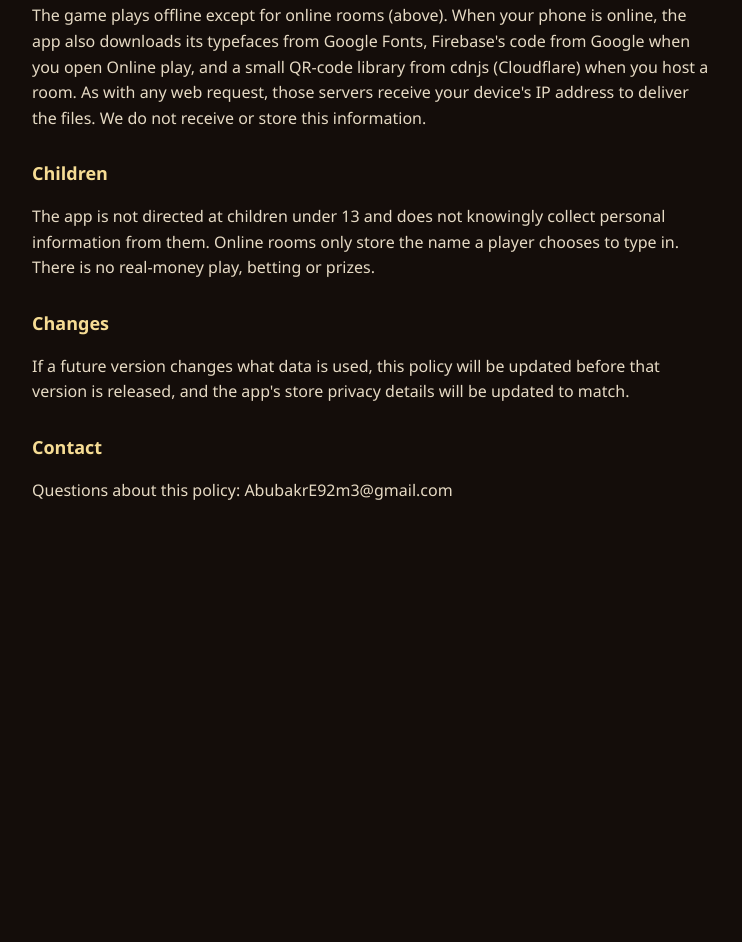
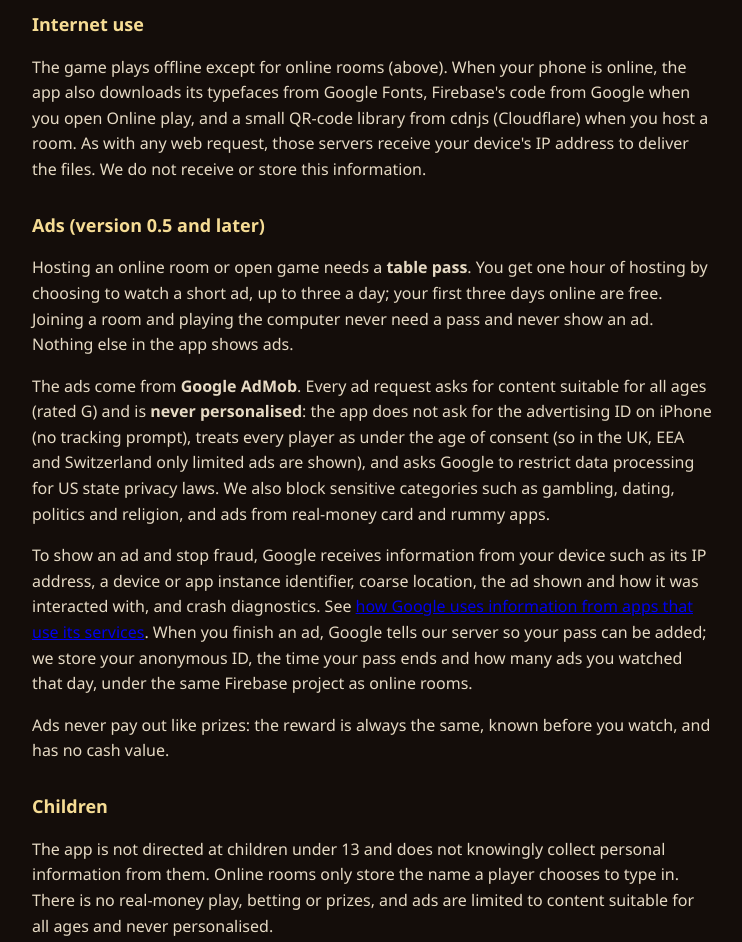
Before and after one commit to abubakre92m3-web/noor-pro-site, a plain HTML site: page rummy-privacy.html in a window 1280 px wide. Shown: the part 1412-2354 px from the top of the page, without its empty margins (268-1010 px from the left). Before the commit the page ends 1991 px from the top, so only its background shows below. Drawn offline with Linux system fonts and the light colour scheme.

Commit message:
Rummy privacy: rewarded ads (version 0.5): AdMob, G-rated, non-personalised, table pass
Co-Authored-By: Claude Opus 5.5 <noreply@anthropic.com>

```diff
--- a/rummy-privacy.html
+++ b/rummy-privacy.html
@@ -11,10 +11,10 @@
 </style></head>
 <body><main>
   <h1>Rummy Royale Privacy Policy</h1>
-  <p class="muted">Effective 25 October 2026 · applies to the Rummy Royale app for Android, iPhone and iPad (com.rummyroyale.app)</p>
+  <p class="muted">Effective 15 November 2026 · applies to the Rummy Royale app for Android, iPhone and iPad (com.rummyroyale.app)</p>
 
   <h2>The short version</h2>
-  <p>Games against the computer keep everything on your phone. Only if you play <b>Online</b>, start an open game, or make a player profile for <b>Friends</b> does the app store data on Google Firebase, under an anonymous ID with no email, phone number or sign-in. There are no ads, no analytics and no tracking, and nothing is sold or shared.</p>
+  <p>Games against the computer keep everything on your phone. Only if you play <b>Online</b>, start an open game, or make a player profile for <b>Friends</b> does the app store data on Google Firebase, under an anonymous ID with no email, phone number or sign-in. From version 0.5 the app can show a <b>rewarded ad</b>, only when you choose to watch one to host online games (see <a href="#ads">Ads</a>). There are no other ads, no analytics and no tracking across apps, and we sell nothing.</p>
 
   <h2>Online rooms</h2>
   <p>To run an online game, the app uses Google Firebase (Realtime Database and Anonymous Authentication). Firebase gives your copy of the app a random anonymous ID. For each room the following is stored: the room code, the name you type in, your anonymous ID, whether you are connected, the game settings, and the cards and moves of the game. Each player's phone only receives their own cards.</p>
@@ -33,8 +33,14 @@
   <h2>Internet use</h2>
   <p>The game plays offline except for online rooms (above). When your phone is online, the app also downloads its typefaces from Google Fonts, Firebase's code from Google when you open Online play, and a small QR-code library from cdnjs (Cloudflare) when you host a room. As with any web request, those servers receive your device's IP address to deliver the files. We do not receive or store this information.</p>
 
+  <h2 id="ads">Ads (version 0.5 and later)</h2>
+  <p>Hosting an online room or open game needs a <b>table pass</b>. You get one hour of hosting by choosing to watch a short ad, up to three a day; your first three days online are free. Joining a room and playing the computer never need a pass and never show an ad. Nothing else in the app shows ads.</p>
+  <p>The ads come from <b>Google AdMob</b>. Every ad request asks for content suitable for all ages (rated G) and is <b>never personalised</b>: the app does not ask for the advertising ID on iPhone (no tracking prompt), treats every player as under the age of consent (so in the UK, EEA and Switzerland only limited ads are shown), and asks Google to restrict data processing for US state privacy laws. We also block sensitive categories such as gambling, dating, politics and religion, and ads from real-money card and rummy apps.</p>
+  <p>To show an ad and stop fraud, Google receives information from your device such as its IP address, a device or app instance identifier, coarse location, the ad shown and how it was interacted with, and crash diagnostics. See <a href="https://policies.google.com/technologies/partner-sites">how Google uses information from apps that use its services</a>. When you finish an ad, Google tells our server so your pass can be added; we store your anonymous ID, the time your pass ends and how many ads you watched that day, under the same Firebase project as online rooms.</p>
+  <p>Ads never pay out like prizes: the reward is always the same, known before you watch, and has no cash value.</p>
+
   <h2>Children</h2>
-  <p>The app is not directed at children under 13 and does not knowingly collect personal information from them. Online rooms only store the name a player chooses to type in. There is no real-money play, betting or prizes.</p>
+  <p>The app is not directed at children under 13 and does not knowingly collect personal information from them. Online rooms only store the name a player chooses to type in. There is no real-money play, betting or prizes, and ads are limited to content suitable for all ages and never personalised.</p>
 
   <h2>Changes</h2>
   <p>If a future version changes what data is used, this policy will be updated before that version is released, and the app's store privacy details will be updated to match.</p>
```
